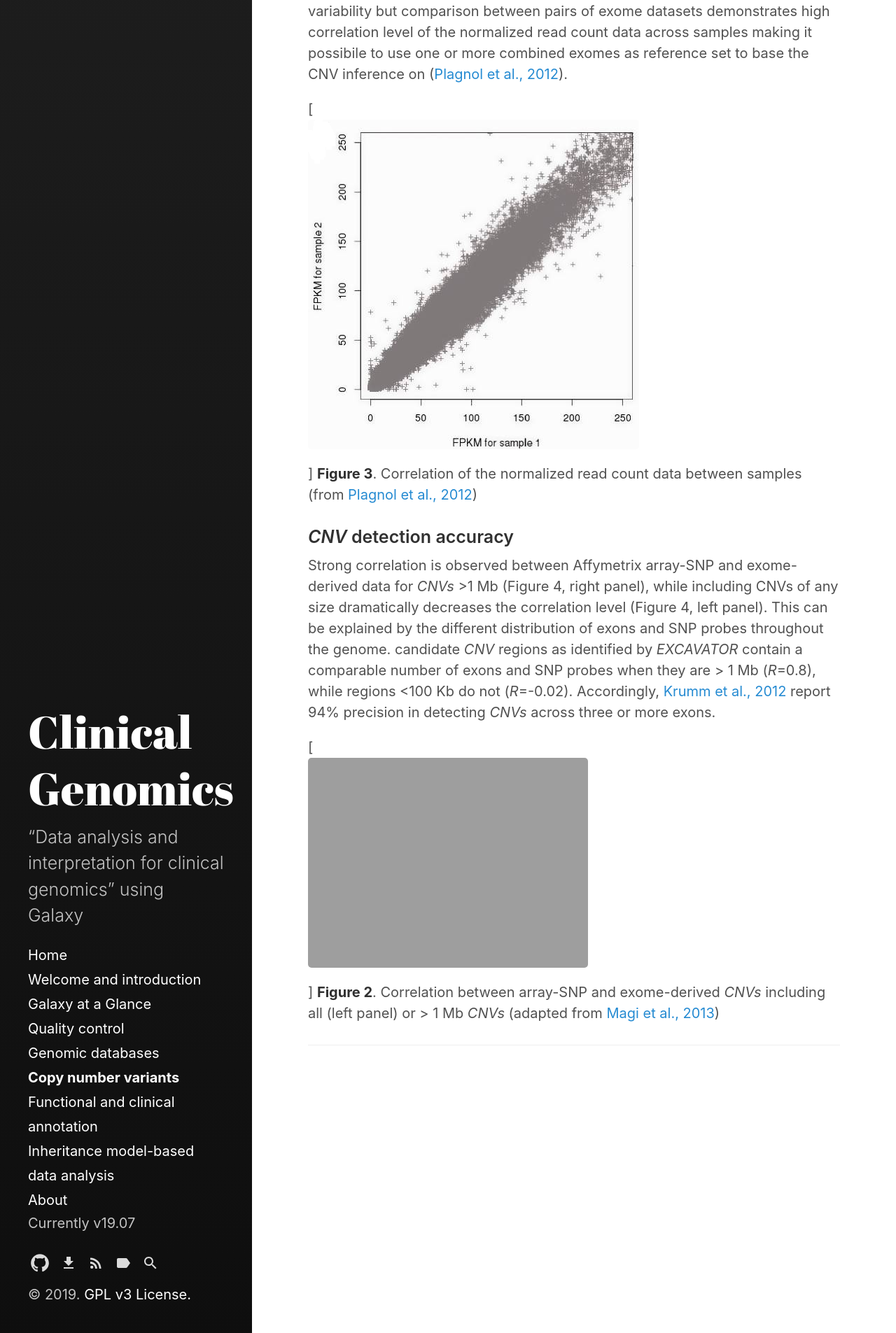
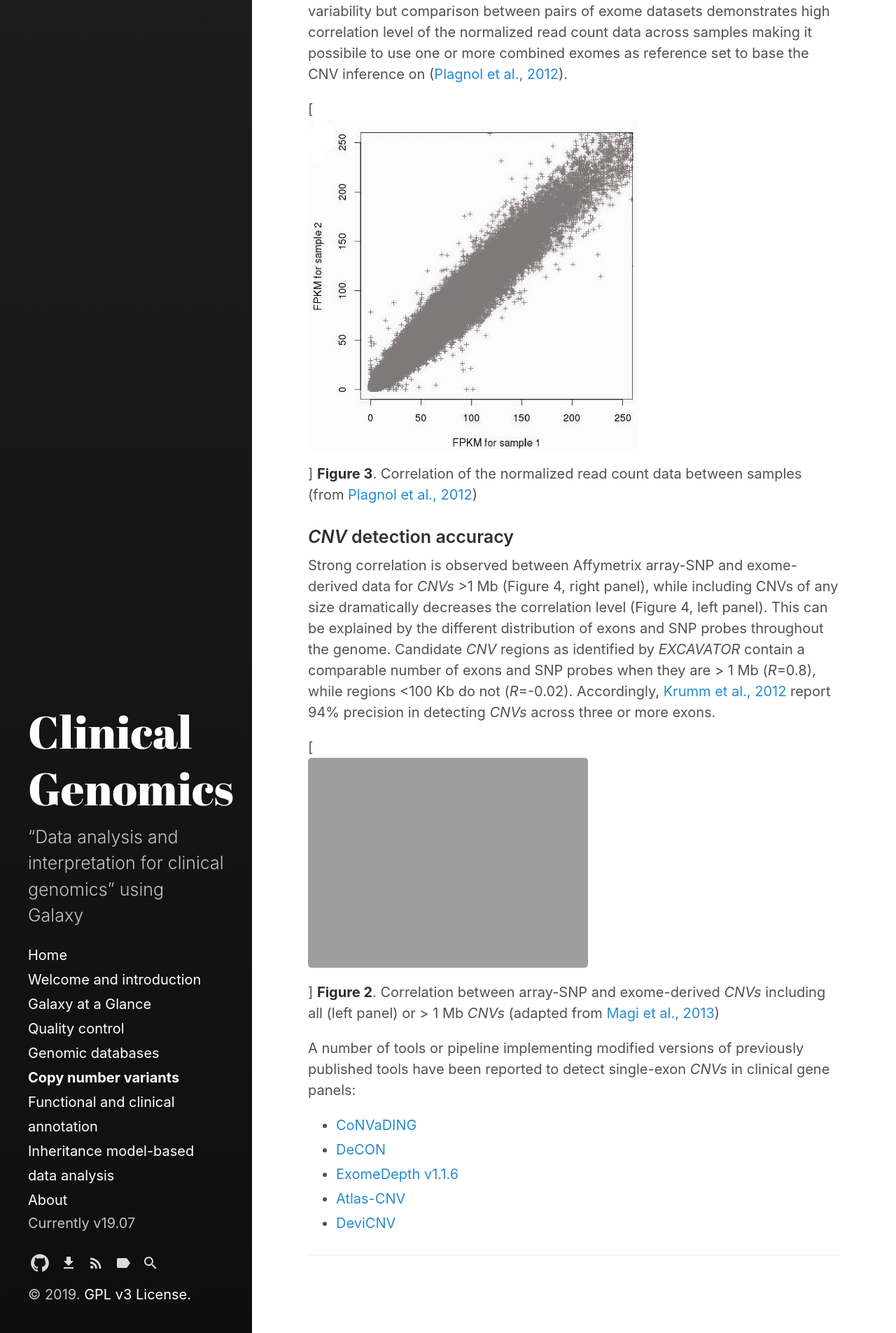
Before and after one commit to sigu-training/clinical_genomics, a Jekyll site: the page built from lectures/05.cnv.md, in a window 1280 px wide. Shown: the part 2846-4751 px from the top of the page at 70% size. Built offline with Jekyll 4.4.1, drawn with Linux system fonts in a browser that asks for light colours.

Commit message:
Update 05.cnv.md
More text added

```diff
--- a/lectures/05.cnv.md
+++ b/lectures/05.cnv.md
@@ -65,11 +65,16 @@ Similarly FPKM, a normalized measure of read depth implemented in ExomeDepth too
 
 ### *CNV* detection accuracy
 
-Strong correlation is observed between Affymetrix array-SNP and exome-derived data for *CNVs* >1 Mb (Figure 4, right panel), while including CNVs of any size dramatically decreases the correlation level (Figure 4, left panel). This can be explained by the different distribution of exons and SNP probes throughout the genome. candidate *CNV* regions as identified by *EXCAVATOR* contain a comparable number of exons and SNP probes when they are > 1 Mb (*R*=0.8), while regions <100 Kb do not (*R*=-0.02). Accordingly, [Krumm et al., 2012](https://genome.cshlp.org/content/22/8/1525.full) report 94% precision in detecting *CNVs* across three or more exons.
+Strong correlation is observed between Affymetrix array-SNP and exome-derived data for *CNVs* >1 Mb (Figure 4, right panel), while including CNVs of any size dramatically decreases the correlation level (Figure 4, left panel). This can be explained by the different distribution of exons and SNP probes throughout the genome. Candidate *CNV* regions as identified by *EXCAVATOR* contain a comparable number of exons and SNP probes when they are > 1 Mb (*R*=0.8), while regions <100 Kb do not (*R*=-0.02). Accordingly, [Krumm et al., 2012](https://genome.cshlp.org/content/22/8/1525.full) report 94% precision in detecting *CNVs* across three or more exons.
 
 [![Correlation_Exome_Affymetrix]({{site.url}}{{site.baseurl}}/images/corr_exome_affymetrix.png)]
 **Figure 2**. Correlation between array-SNP and exome-derived *CNVs* including all (left panel) or > 1 Mb *CNVs* (adapted from [Magi et al., 2013](http://genomebiology.com/2013/14/10/R120))
 
-
+A number of tools or pipeline implementing modified versions of previously published tools have been reported to detect single-exon *CNVs* in clinical gene panels:
+- [CoNVaDING](https://onlinelibrary.wiley.com/doi/full/10.1002/humu.22969)
+- [DeCON](https://wellcomeopenresearch.org/articles/1-20/v1)
+- [ExomeDepth v1.1.6](https://www.nature.com/articles/ejhg201742)
+- [Atlas-CNV](https://www.nature.com/articles/s41436-019-0475-4)
+- [DeviCNV](https://www.ncbi.nlm.nih.gov/pmc/articles/PMC6192323/)
 
 ---
```
